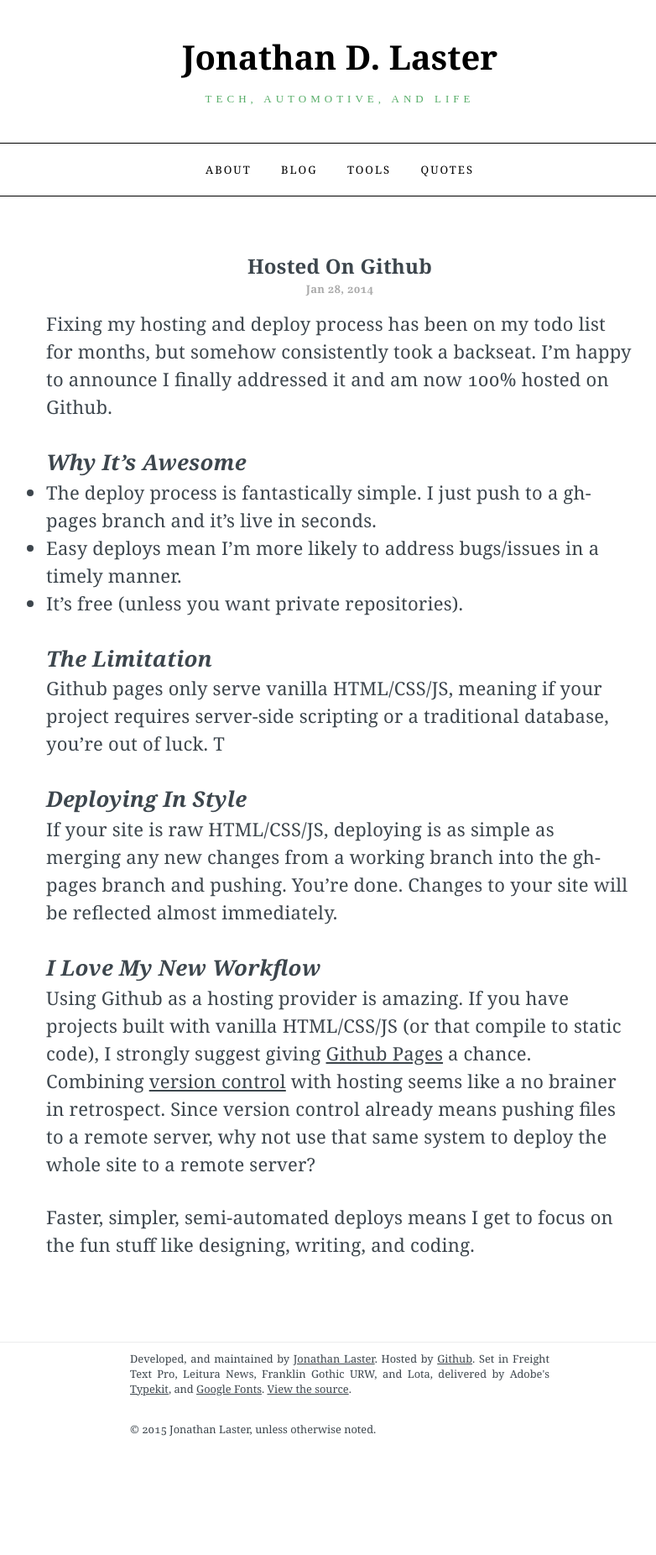
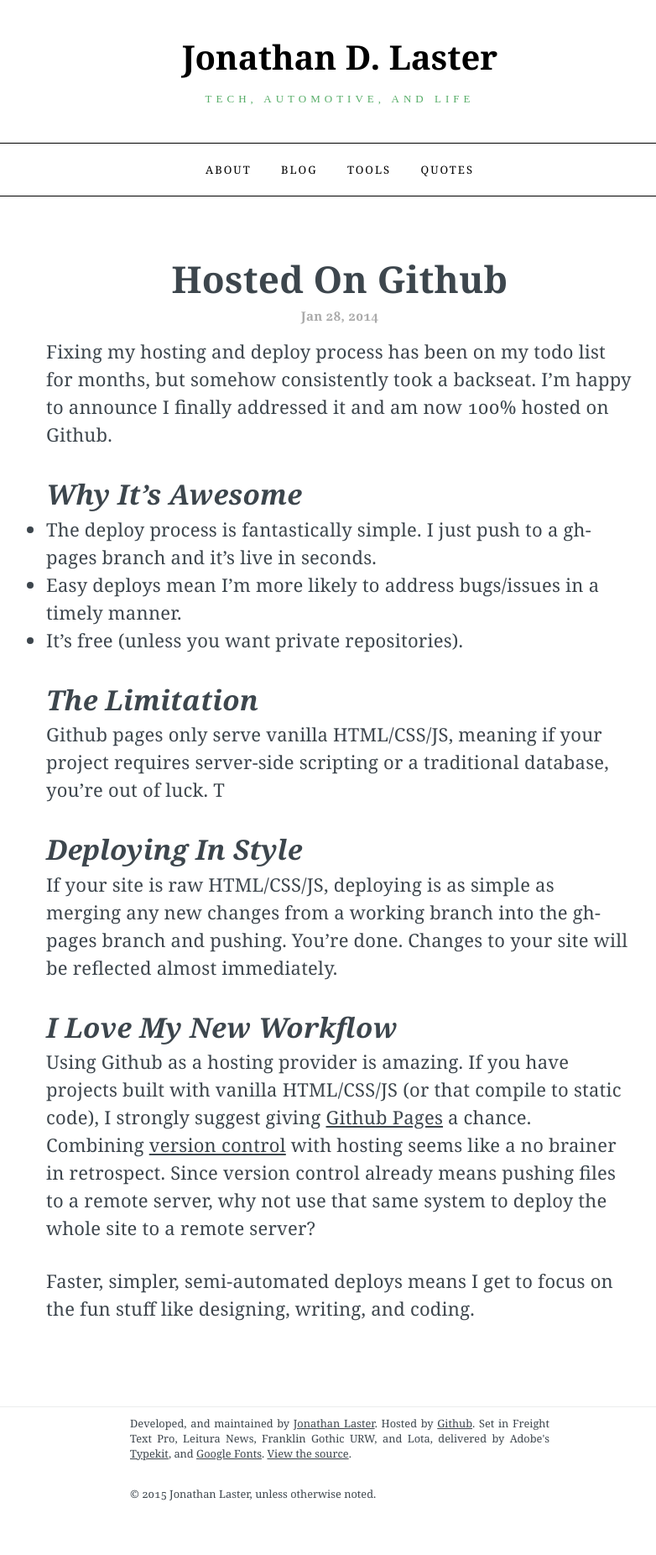
Before and after one commit to last-dev/jdl.io, a Jekyll site: the page built from _posts/2014-01-28-hosted-on-github.md, in a window 1280 px wide. Shown: the whole page at 84% size, without its empty margins (235-1017 px from the left). Built offline with Jekyll 4.4.1, drawn with Linux system fonts in a browser that asks for light colours; nearby versions of some CDN libraries; before the commit the page ends 1776 px from its top, so only the background shows below that.

Commit message:
Minor revisions to css layout

```diff
--- a/css/main.sass
+++ b/css/main.sass
@@ -9,7 +9,12 @@ $content-font-color: #3d464d
 $theme-color: #57ad68
 
 
+//
+//
 // Links & Type
+//
+//
+
 a
   color: #000
   text-decoration: underline
@@ -28,6 +33,7 @@ h2
   padding-top: 1.55556em
 
 h3
+  font-size: 1.5em
   text-align: justify
 
 h4
@@ -37,7 +43,11 @@ h4
   margin-bottom: 0.77778em
 
 
+//
+//
 // Core Roots & Misc
+//
+//
 
 *
   margin: 0
@@ -72,7 +82,13 @@ code
   max-width: 1000px
   margin: 0 auto
 
+
+//
+//
 // Header
+//
+//
+
 .top
   display: block
   margin-bottom: 3.11111em
@@ -102,7 +118,13 @@ code
     line-height: 45px
     color: $theme-color
 
+
+//
+//
 // Navigation
+//
+//
+
 nav
   font:
     size: 13px
@@ -125,7 +147,12 @@ nav
   color: $theme-color
   font-weight: 700
 
+
+//
+//
 // Titles & Dates
+//
+//
 
 .pageTitle
   display: block
@@ -137,7 +164,7 @@ nav
   font:
     weight: bolder
     family: $title-font-stack
-    size: 24px
+    size: 2em
   display: block
   margin: 0 auto
   padding: 15px 25px 5px 25px
@@ -173,7 +200,7 @@ nav
   font:
     weight: bolder
     family: $title-font-stack
-    size: 13px
+    size: 15px
   color: rgb(170, 170, 170)
   margin-bottom: 15px
   text-align: center
@@ -185,7 +212,12 @@ nav
     size: 13px
   color: rgb(170, 170, 170)
 
+
+//
+//
 // Post & Page Content
+//
+//
 
 hr
   border: 0
@@ -202,18 +234,12 @@ blockquote
   padding: 0 .75em 0 1em
   text-align: justify
 
+#tools-logo
+  width: 64px
+
 #portrait
   max-width: 500px
   margin: 0 auto
-
-#me
-  font:
-    weight: bolder
-    family: $title-font-stack
-    size: 24px
-  margin: 0 auto
-  padding: 15px 25px 15px 25px
-  text-align: center
 
 .page_content
   font:
@@ -249,7 +275,12 @@ blockquote
     width: 100%
     height: 100%
 
+
+//
+//
 // Footer
+//
+//
 
 footer
   border-top: 1px solid rgba(61,70,77,0.1)
@@ -279,7 +310,12 @@ footer
 small, .small, figcaption, .footnotes, .footer__copyright
   font-size: .8em
 
+
+//
+//
 // Media
+//
+//
 
 @media screen and (max-width: 860px)
   html, :root
```
